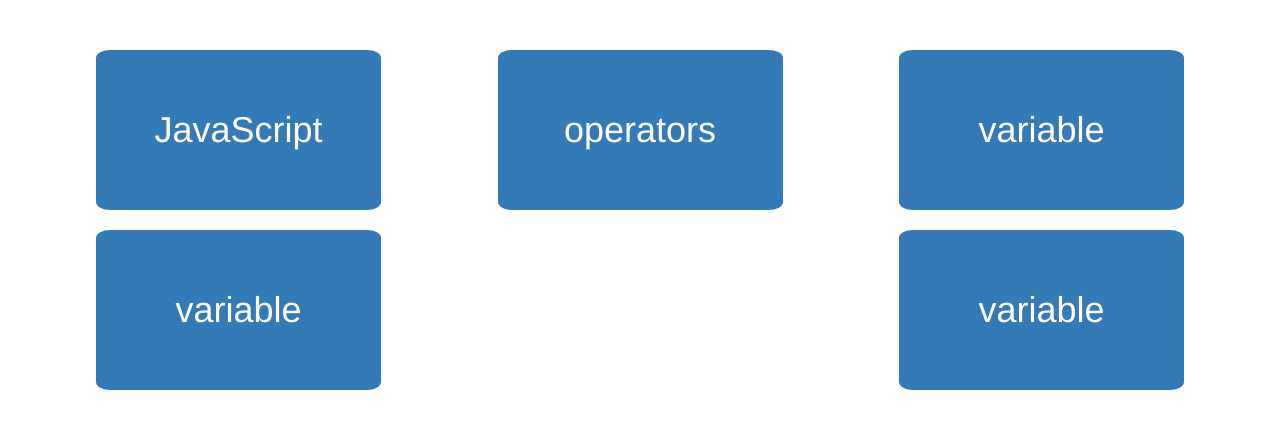
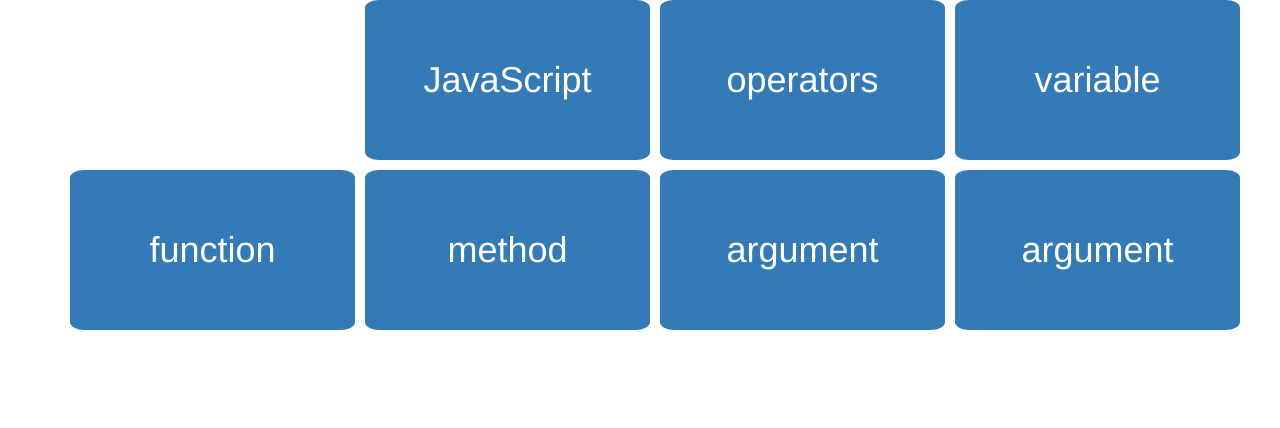
Before and after one commit to OkilyDokily/flashcards, a plain HTML site: page index.html in a window 1280 px wide. Drawn offline with Linux system fonts and the light colour scheme.

Commit message:
switch to grid layout

```diff
--- a/css/styles.css
+++ b/css/styles.css
@@ -1,13 +1,8 @@
 
-.flex {
-  margin-top: 30px;
-  width:85%;
-  margin-left: auto;
-  margin-right: auto;
-  display: flex;
-  flex-direction: row;
-  flex-wrap: wrap;
-  justify-content: space-between;
+.container {
+  display:grid;
+  grid-template-columns: 25% 25% 25% 25%;
+  grid-gap: 10px;
 
 }
 .button {
@@ -17,8 +12,12 @@
   width: 285px;
   cursor:pointer;
 
-  margin-top: 20px;
+
   text-align: center;
+}
+
+.button.term-enabled:active{
+  background-color: rgb(25, 78, 124);
 }
 
 .term {
@@ -45,7 +44,7 @@
 }
 
 .definition-mode {
-  border: 1px solid #337AB7;
+  border: 1px solid  #337AB7;
   background-color: white;
   color: #337AB7;
   font-weight: bold;
--- a/index.html
+++ b/index.html
@@ -11,14 +11,12 @@
 </head>
 <body>
 
-      <div class="flex">
+      <div class="container">
 
           <div class="button term-mode flex-button">
             <h1 class="term term-enabled">JavaScript</h1>
             <p class="definition">an object-oriented computer programming language commonly used to create interactive effects within web browsers.</p>
           </div>
-
-
 
           <div class="button term-mode flex-button">
             <h1 class="term term-enabled">operators</h1>
@@ -31,14 +29,27 @@
           </div>
 
           <div class="button term-mode flex-button">
-            <h1 class="term term-enabled">variable</h1>
-            <p class="definition">a data item that may take on more than one value during the runtime of a program.</p>
+            <h1 class="term term-enabled">function</h1>
+            <p class="definition">A function is a block of organized, reusable code that is used to perform a single, related action.</p>
           </div>
 
           <div class="button term-mode flex-button">
-            <h1 class="term term-enabled">variable</h1>
-            <p class="definition">a data item that may take on more than one value during the runtime of a program.</p>
+            <h1 class="term term-enabled">method</h1>
+            <p class="definition">A function associated with an object.</p>
           </div>
+
+          <div class="button term-mode flex-button">
+            <h1 class="term term-enabled">argument</h1>
+            <p class="definition">a value or address passed to a procedure or function at the time of call.</p>
+          </div>
+
+          <div class="button term-mode flex-button">
+            <h1 class="term term-enabled">argument</h1>
+            <p class="definition">a value or address passed to a procedure or function at the time of call.</p>
+          </div>
+
+
+
       </div>
 
 
```
